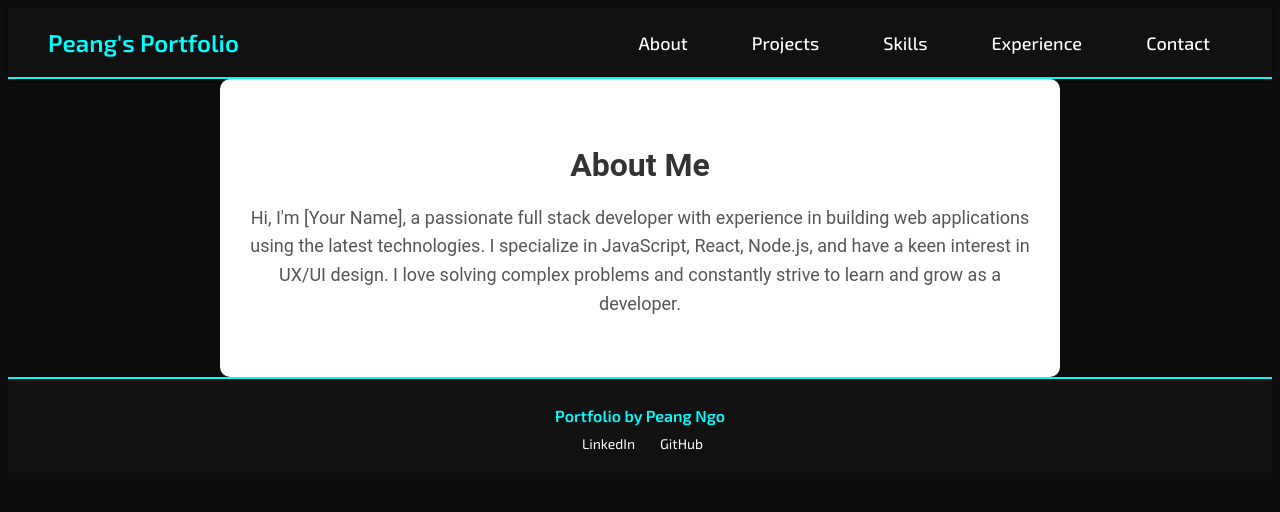
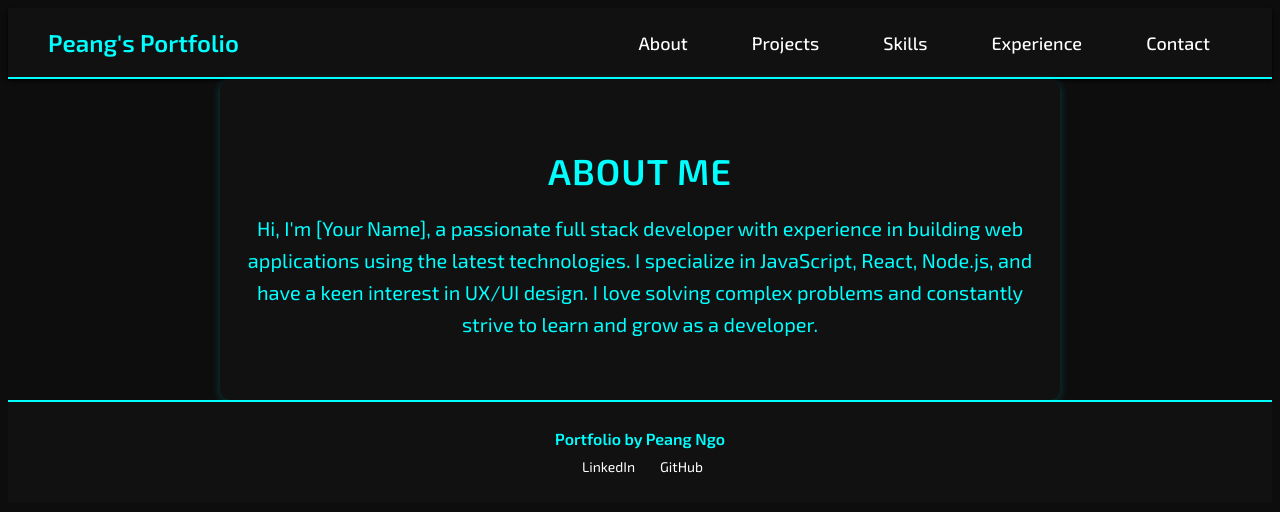
Before and after one commit to pingno/Show, a React (Create React App) app in the folder show/: page /about in a window 1280 px wide. Shown: the top 512 px of the page. Built offline with nearby package versions, Linux system fonts and the light colour scheme.

Commit message:
about section similar to home

```diff
--- a/show/src/components/About/About.css
+++ b/show/src/components/About/About.css
@@ -1,27 +1,42 @@
-/* About.css */
+@import url('https://fonts.googleapis.com/css2?family=Exo+2:wght@400;600&display=swap');
 
 .about-container {
   max-width: 800px;
   margin: 0 auto; /* Center the container */
   padding: 40px 20px;
-    background-color: #ffffff;
-    box-shadow: 0 2px 10px rgba(0, 0, 0, 0.1);
+  background-color: #111; /* Dark background */
+  box-shadow: 0 2px 10px rgba(0, 255, 255, 0.2); /* Neon cyan shadow */
   border-radius: 10px;
   text-align: center;
+  color: #00ffff; /* Neon cyan text color */
 }
 
 .about-title {
-    font-size: 32px;
+  font-size: 36px; /* Slightly larger for emphasis */
   font-weight: 700;
-    font-family: 'Roboto', sans-serif; /* Use Roboto font */
+  font-family: 'Exo 2', sans-serif; /* Use Exo 2 font */
   margin-bottom: 20px;
-    color: #333;
+  color: #00ffff; /* Neon cyan color */
+  text-transform: uppercase;
+  letter-spacing: 1px;
+  transition: color 0.3s ease, text-shadow 0.3s ease;
+}
+
+.about-title:hover {
+  color: #fff; /* White color on hover */
+  text-shadow: 0 0 10px #00ffff, 0 0 20px #00ffff, 0 0 30px #00ffff; /* Neon glow effect */
 }
 
 .about-description {
-    font-size: 18px;
+  font-size: 20px; /* Slightly larger for readability */
   font-weight: 400;
-    font-family: 'Roboto', sans-serif; /* Use Roboto font */
+  font-family: 'Exo 2', sans-serif; /* Use Exo 2 font */
   line-height: 1.6;
-    color: #555;
+  color: #00ffff; /* Neon cyan color */
+  transition: color 0.3s ease, text-shadow 0.3s ease;
 }
+
+.about-description:hover {
+  color: #fff; /* White color on hover */
+  text-shadow: 0 0 10px #00ffff, 0 0 20px #00ffff, 0 0 30px #00ffff; /* Neon glow effect */
+}
```
Lines whose indentation alone changed are shown as unchanged.
